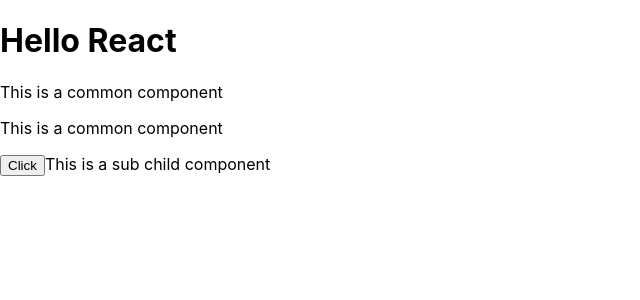
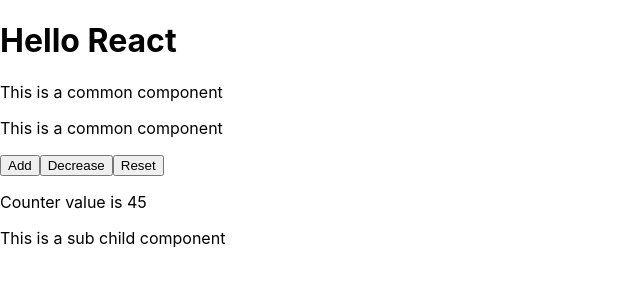
Before and after one commit to jerun276/react_course_2023, a React (Create React App) app: page / in a window 1280 px wide. Shown: the top 300 px of the page, without its empty margins (0-640 px from the left). Built offline with nearby package versions, Linux system fonts and the light colour scheme.

Commit message:
usestate studied with count example

```diff
--- a/src/components/ChildComponent.jsx
+++ b/src/components/ChildComponent.jsx
@@ -1,9 +1,31 @@
+import { useState } from "react";
 import SubChildComponent from "./SubChildComponent";
 
+const initialStateValue = 45;
+
 function ChildComponent() {
+  const [counter, setCounter] = useState(initialStateValue);
+  console.log(counter);
+
+  function increaseCounter(){
+    setCounter(counter + 1);
+  }
+
+  function decreaseCounter(){
+    setCounter(counter - 1);
+  }
+
+  function resetCounter(){
+    setCounter(0);
+  }
+
+
   return (
     <div>
-      <button>Click</button>
+      <button onClick={increaseCounter}>Add</button>
+      <button onClick={decreaseCounter}>Decrease</button>
+      <button onClick={resetCounter}>Reset</button>
+   <p>Counter value is {counter}</p>
       <SubChildComponent />
     </div>
   );
```
